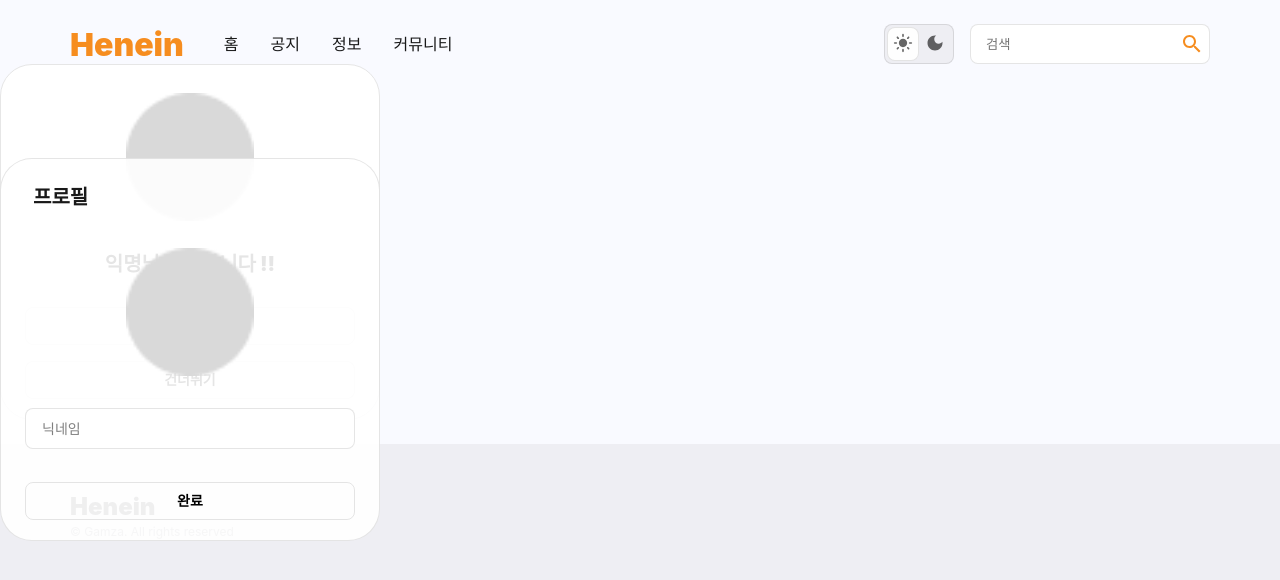
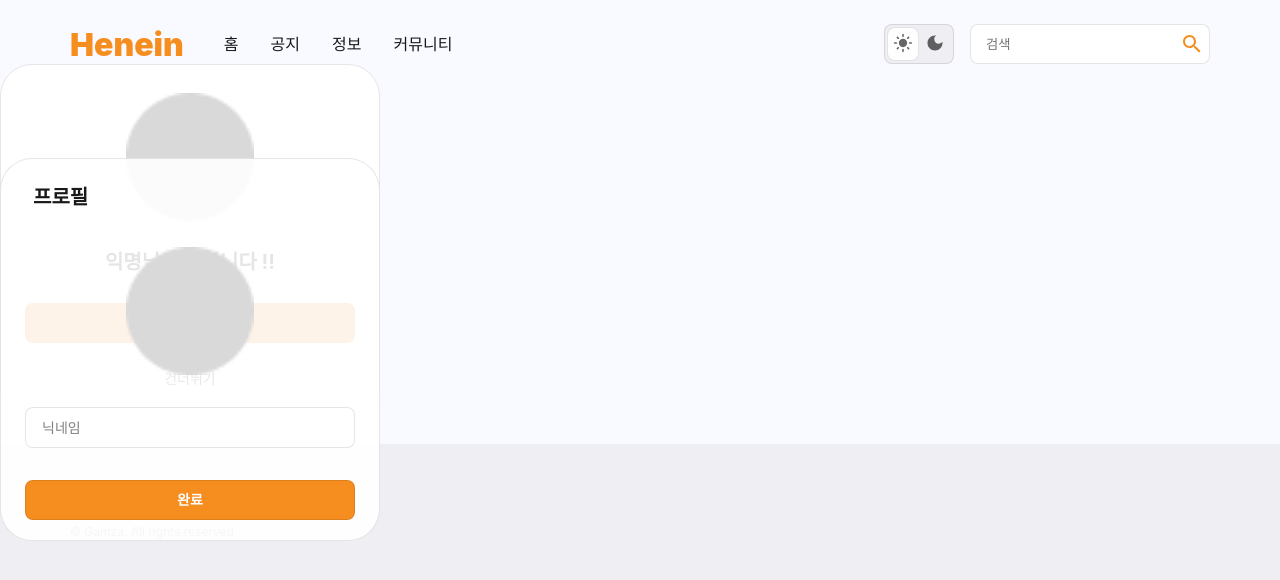
Before and after one commit to henein/mamudae, a Next.js app in the folder apps/: page /test in a window 1280 px wide. Shown: the top 580 px of the page. Built offline with nearby package versions, Linux system fonts and the light colour scheme; a web font is replaced by a local one.

Commit message:
feat: Button 공통 컴포넌트 재개발 #72

```diff
--- a/apps/src/component/Button.tsx
+++ b/apps/src/component/Button.tsx
@@ -1,46 +1,46 @@
-import React from 'react';
-import styled, { DefaultTheme } from 'styled-components';
-import { customColor } from '../constants/customColor';
+import React from "react";
+import styled, { DefaultTheme } from "styled-components";
 
-type SortBtnType = 'sub' | 'main';
-type BtnType = 'reset' | 'submit' | 'button';
+type BtnStyle = "primary" | "secondary" | "danger";
+type BtnType = "reset" | "submit" | "button";
 
 interface IButton {
-  sort: SortBtnType;
-  width: string;
-  height: string;
+  sort: BtnStyle;
+  type?: BtnType;
+  width?: string;
   fontWeight?: string;
-  size?: number;
-  type?: BtnType;
 }
 
 const SORT: {
-  [key: string]: { background: keyof DefaultTheme; color: keyof DefaultTheme };
+  [key: string]: {
+    background: keyof DefaultTheme;
+  };
 } = {
-  main: {
-    background: 'Brand',
-    color: 'Text',
+  primary: {
+    background: "brand",
   },
-  sub: {
-    background: 'button',
-    color: 'Text',
+  secondary: {
+    background: "button",
+  },
+  danger: {
+    background: "danger",
   },
 };
 
-const getButtonStyle = (theme: DefaultTheme, sort: SortBtnType) => {
+const getButtonStyle = (theme: DefaultTheme, sort: BtnStyle) => {
   return `
       background-color: ${theme[SORT[sort].background]};
-      color: ${theme[SORT[sort].color]};
     `;
 };
 
 const Button = ({
+  sort,
   children,
   type,
   ...props
 }: React.PropsWithChildren<IButton>) => {
   return (
-    <StyledButton type={type} {...props}>
+    <StyledButton sort={sort} type={type} {...props}>
       {children}
     </StyledButton>
   );
@@ -50,16 +50,36 @@ export default Button;
 
 const StyledButton = styled.button<IButton>`
   ${({ theme, sort }) => getButtonStyle(theme, sort)}
-  font-size: ${({ size }) => (size ? size + 'px' : '14px')};
+  width: ${({ width }) => width};
+  height: 40px;
+  font-size: 14px;
   font-weight: ${({ fontWeight }) => fontWeight};
-  width: ${({ width }) => width};
-  height: ${({ height }) => height};
   display: flex;
   align-items: center;
   justify-content: center;
   border: 1px solid ${({ theme }) => theme.border};
   border-radius: 8px;
+  padding: 12px 16px;
+  color: ${({ theme, sort }) => (sort === "secondary" ? theme.text : "white")};
+  &:hover {
+    transition: all ease-out 200ms;
+    background-color: ${({ theme, sort }) =>
+      sort === "primary"
+        ? theme.brandHover
+        : sort === "danger" && theme.dangerHover};
+    color: ${({ theme, sort }) => sort === "secondary" && theme.brandHover};
+    box-shadow: 0px 0px 0px 4px ${({ theme }) => theme.boxShadow};
+  }
   &:active {
-    transform: scale(0.98);
+    background-color: ${({ theme, sort }) =>
+      sort === "primary"
+        ? theme.brandActive
+        : sort === "danger" && theme.dangerActive};
+    color: ${({ theme, sort }) => sort === "secondary" && theme.brandActive};
+    box-shadow: 0px 0px 0px 2px ${({ theme }) => theme.border};
+  }
+  &:disabled {
+    background-color: #f4f5fa;
+    color: rgba(0, 0, 0, 0.4);
   }
 `;
--- a/apps/src/containers/LoginPage/components/Login.tsx
+++ b/apps/src/containers/LoginPage/components/Login.tsx
@@ -42,13 +42,7 @@ const Login = () => {
         {...register("password")}
         autoComplete="off"
       />
-      <LoginBtn
-        type="submit"
-        sort="main"
-        width="100%"
-        height="41px"
-        fontWeight="900"
-      >
+      <LoginBtn type="submit" sort="primary" width="100%" fontWeight="700">
         로그인
       </LoginBtn>
       <SignUpContents>
@@ -118,7 +112,7 @@ const Container = styled.form`
 const Title = styled.span`
   padding: 8px;
   font-size: 20px;
-  font-weight: 900;
+  font-weight: 700;
   color: ${(prop) => prop.theme.text};
 `;
 const Id = styled.input`
@@ -153,7 +147,7 @@ const MidLineTextDiv = styled.div`
 `;
 
 const KaKaoBtn = styled.button`
-  border-radius: 16px;
+  border-radius: 8px;
   border: 1px solid ${customColor.whiteGray};
   background-color: ${customColor.yellow};
   font-size: 14px;
--- a/apps/src/containers/RegisterPage/components/Profile.tsx
+++ b/apps/src/containers/RegisterPage/components/Profile.tsx
@@ -39,13 +39,7 @@ const Profile = () => {
         {...register("nickname")}
         autoComplete="off"
       />
-      <CompletionBtn
-        type="submit"
-        sort="main"
-        width="100%"
-        height="38px"
-        fontWeight="900"
-      >
+      <CompletionBtn type="submit" sort="primary" width="100%" fontWeight="700">
         완료
       </CompletionBtn>
     </Container>
--- a/apps/src/containers/RegisterPage/components/Welcome.tsx
+++ b/apps/src/containers/RegisterPage/components/Welcome.tsx
@@ -13,20 +13,13 @@ const Welcome = () => {
       <CertifiedOrPass>
         <CertifiedBtn
           type="button"
-          sort="main"
+          sort="primary"
           width="100%"
-          height="38px"
-          fontWeight="900"
+          fontWeight="700"
         >
           캐릭터 인증하기
         </CertifiedBtn>
-        <PassBtn
-          type="button"
-          sort="sub"
-          width="100%"
-          height="38px"
-          fontWeight="900"
-        >
+        <PassBtn type="button" sort="secondary" width="100%" fontWeight="500">
           건너뛰기
         </PassBtn>
       </CertifiedOrPass>
@@ -42,7 +35,7 @@ const PassBtn = styled(Button)``;
 const CertifiedOrPass = styled.div``;
 const Greeting = styled.div`
   font-size: 20px;
-  font-weight: 900;
+  font-weight: 700;
   text-align: center;
 `;
 
```
Also changed, not shown: apps/src/component/LoginComponent/Login.tsx (+3 -13 lines), apps/src/containers/SignUpPage/components/SignUp.tsx (+3 -10 lines).
